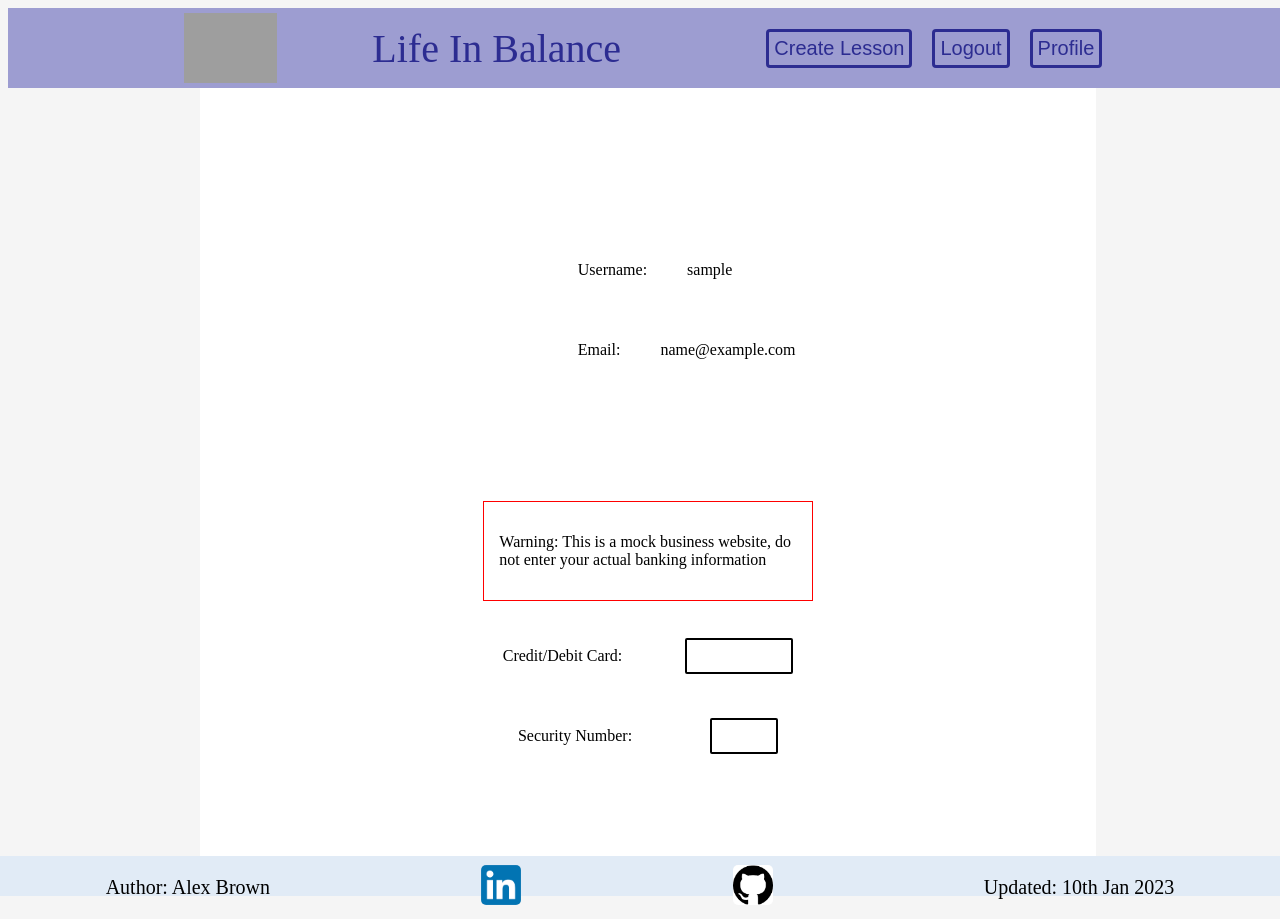
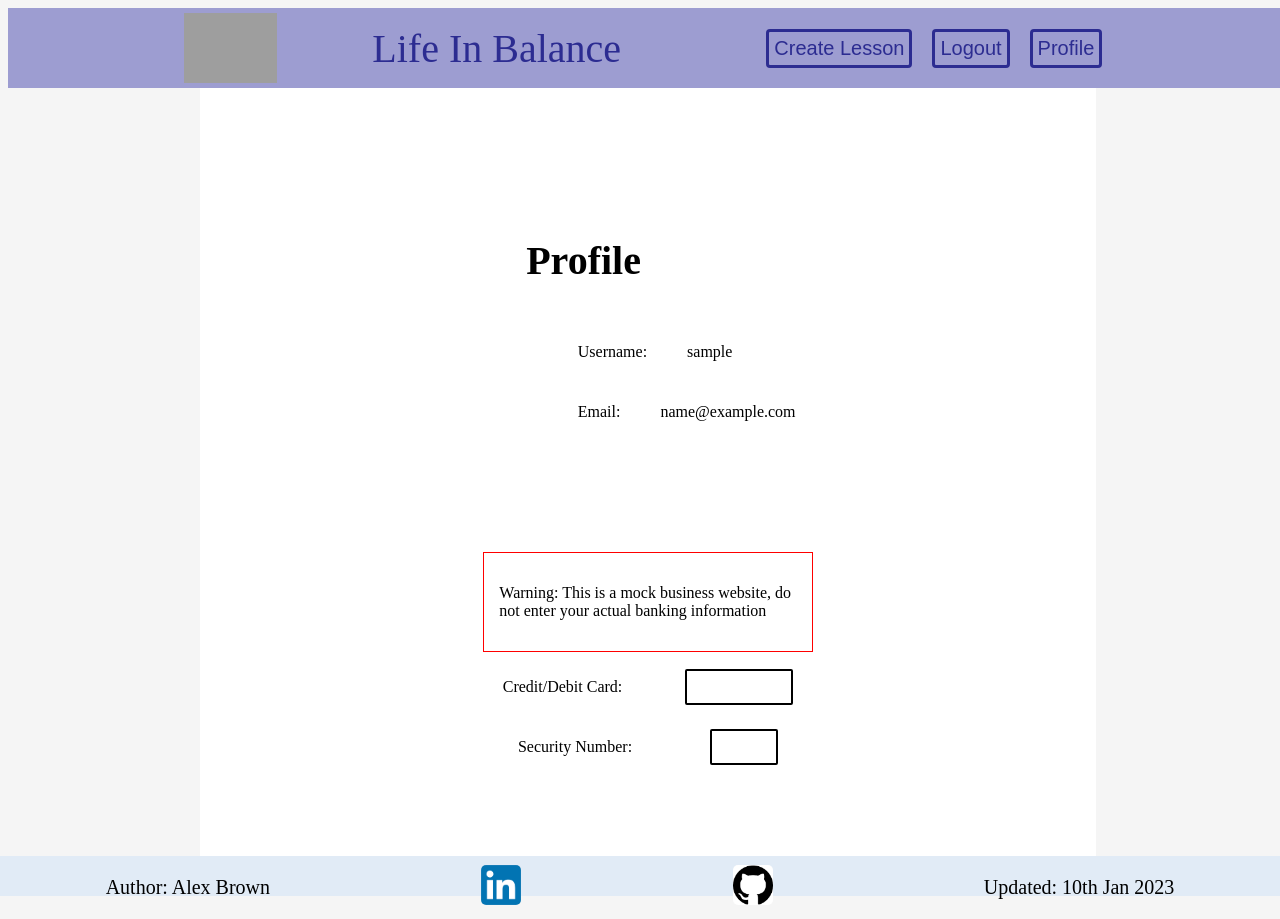
Before and after one commit to AlexBrown4020/mern-client, a React (Create React App) app: page /profile in a window 1280 px wide. Built offline with nearby package versions, Linux system fonts and the light colour scheme; sample sign-in values are in the browser's storage; grey boxes are pictures that could not be loaded.

Commit message:
Feat: Add title to profile

```diff
--- a/src/pages/profile/Profile.jsx
+++ b/src/pages/profile/Profile.jsx
@@ -33,6 +33,7 @@ export const Profile = () => {
                     <Navbar/>
                     <div id='profileContainer'>
                         <div className='subContainer'>
+                            <h2 id='title'>Profile</h2>
                             <div className='content'>
                                 <p className='contentText'>Username: </p>
                                 <p className='contentText'>{user.username}</p>
--- a/src/pages/profile/profile.css
+++ b/src/pages/profile/profile.css
@@ -14,6 +14,12 @@
     justify-content: space-evenly;
 }
 
+#title {
+    font-size: 40px;
+    position: relative;
+    right: 25%;
+}
+
 .subContainer {
     display: flex;
     flex-direction: column;
@@ -24,7 +30,7 @@
 .content {
     display: flex;
     width: 70%;
-    margin-top: 30px;
+    margin-top: 10px;
     justify-content: space-evenly;
     align-items: center;
 }
```
